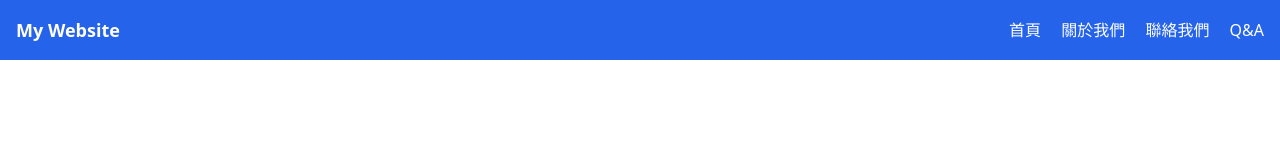
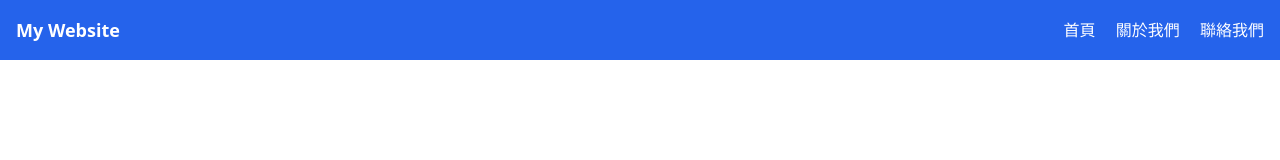
Before and after one commit to plum0411/Guaba.guava, a plain HTML site: page src/header.html in a window 1280 px wide. Drawn offline with nearby package versions, Linux system fonts and the light colour scheme.

Commit message:
哇啦哇啦

```diff
--- a/src/header.html
+++ b/src/header.html
@@ -10,7 +10,7 @@
       <a class="hover:text-gray-300" href="index.html">首頁</a>
       <a class="hover:text-gray-300" href="about.html">關於我們</a>
       <a class="hover:text-gray-300" href="contact.html">聯絡我們</a>
-      <a class="hover:text-gray-300" href="qa.html">Q&A</a>
+      <!-- <a class="hover:text-gray-300" href="qa.html">Q&A</a> -->
     </nav>
   </div>
 </header>
```
